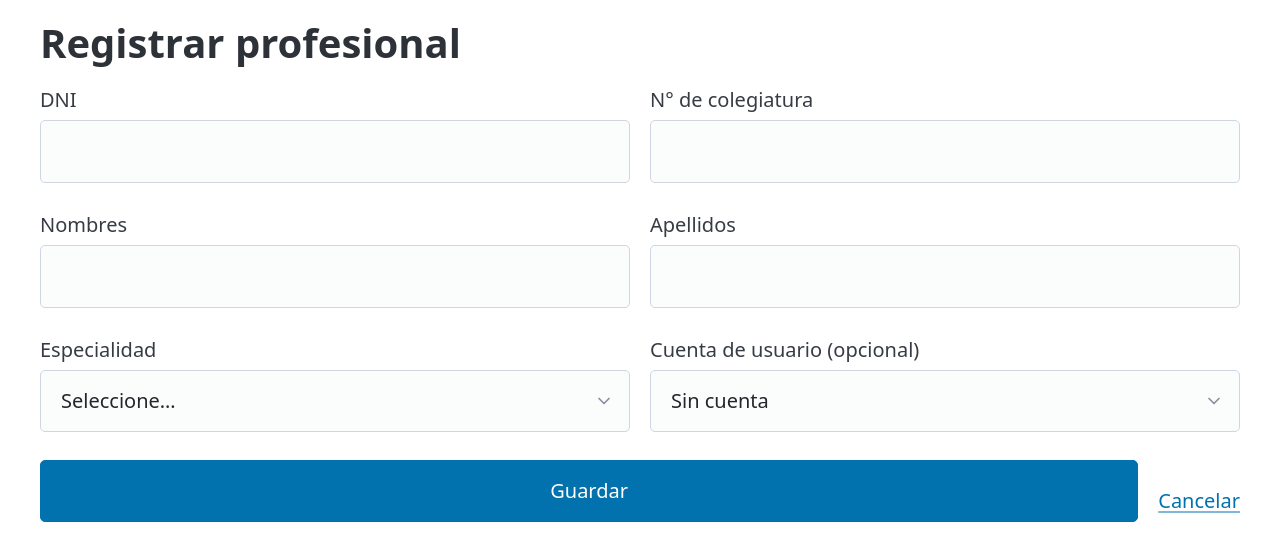
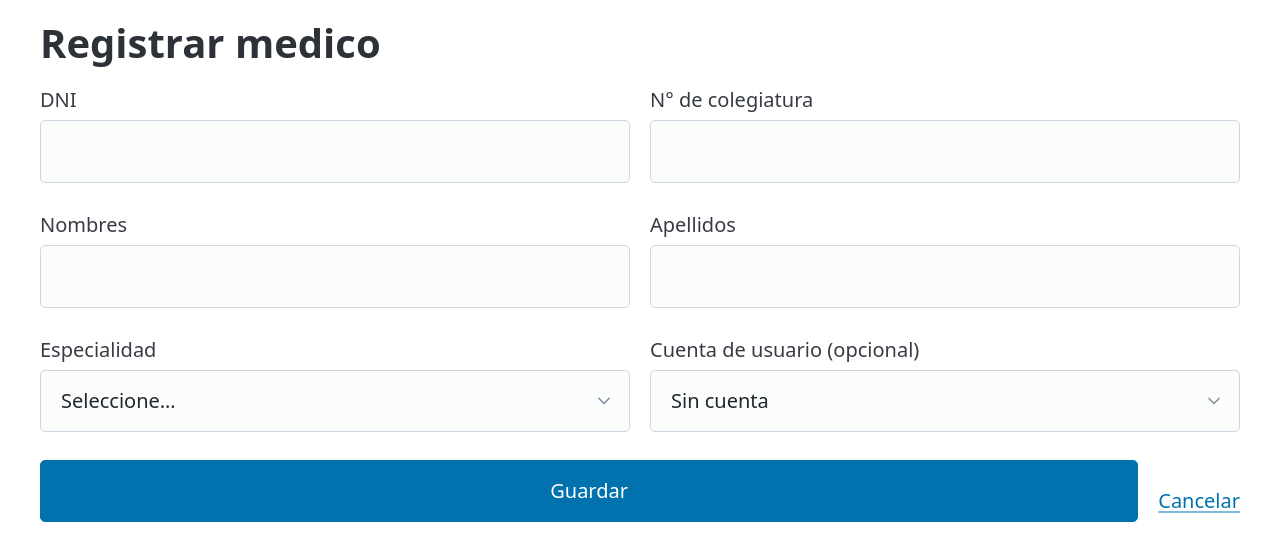
Before and after one commit to hyupanqui251ds35-arch/posta-salud, a Laravel app: template resources/views/personal-medico/create.blade.php in a window 1280 px wide. Shown: the part 110-651 px from the top of the page. Run offline with Laravel 12, Linux system fonts and the light colour scheme; the template is opened without the code that fills it, so the values that code supplies are empty; parts of the project's set-up code (start-up, migrations or seed data) failed here and were passed over; some libraries are stand-ins or nearby versions.

Commit message:
docs: modificaciones del personal medico

```diff
--- a/resources/views/personal-medico/create.blade.php
+++ b/resources/views/personal-medico/create.blade.php
@@ -1,9 +1,9 @@
 @extends('layouts.app')
 
-@section('titulo', 'Registrar profesional')
+@section('titulo', 'Registrar medico')
 
 @section('contenido')
-    <h1>Registrar profesional</h1>
+    <h1>Registrar medico</h1>
 
     <form method="POST" novalidate action="{{ route('personal-medico.store') }}">
         @csrf
```
